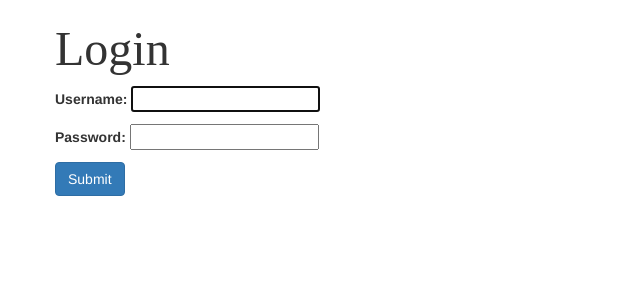
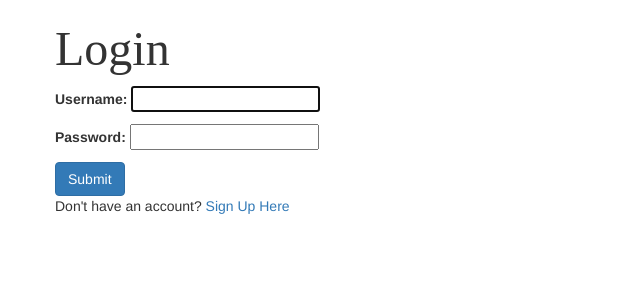
Before and after one commit to baseer110/blogSite, a Django app: page /accounts/login/ in a window 1280 px wide. Shown: the part 141-441 px from the top of the page, without its empty margins (0-640 px from the left). Run offline with Django 3.2, Linux system fonts and the light colour scheme; some libraries are stand-ins or nearby versions.

Commit message:
Added Signup link on login branch

```diff
--- a/blog/templates/registration/login.html
+++ b/blog/templates/registration/login.html
@@ -8,4 +8,7 @@
         {{ form.as_p }}
     <button type="submit" class="btn btn-primary">Submit</button>
     </form>
+    <p>
+    Don't have an account? <a href="{% url 'signup' %}">Sign Up Here</a>
+    </p>
 {% endblock %}
```
Also changed, not shown: db.sqlite3.
